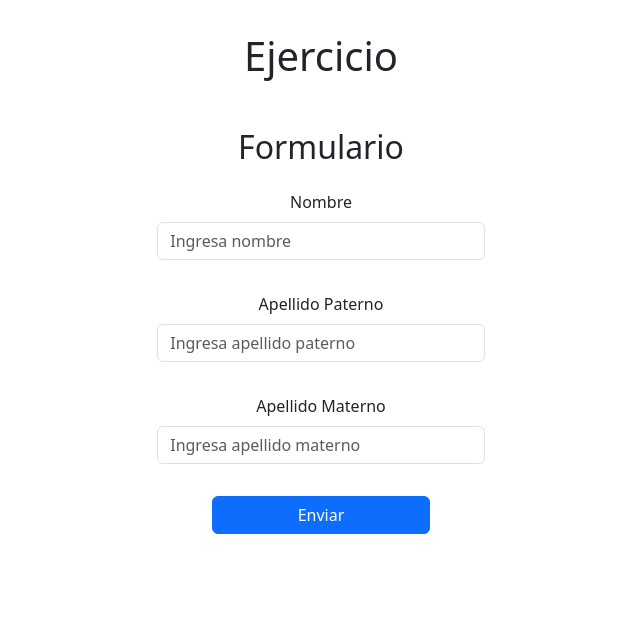
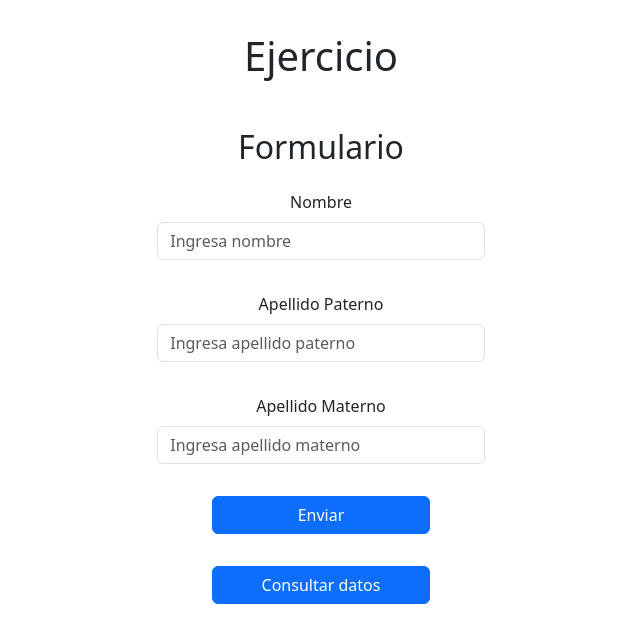
Before and after one commit to Zeifen/ProyectoFS, a React (Vite) app in the folder Proyecto_Fullstack/Proyecto_FS_Frontend/: page /form in a window 1280 px wide. Shown: the top 642 px of the page, without its empty margins (319-959 px from the left). Built offline with nearby package versions, Linux system fonts and the light colour scheme.

Commit message:
Fix: se agrega onSubmit al Form para required, Feat: Se cre Consult para validar info.

```diff
--- a/Proyecto_Fullstack/Proyecto_FS_Frontend/src/css/styles.css
+++ b/Proyecto_Fullstack/Proyecto_FS_Frontend/src/css/styles.css
@@ -10,4 +10,5 @@
 
   .button-login-size {
     width: 20%;
+    margin-bottom: 2rem;
   }
--- a/Proyecto_Fullstack/Proyecto_FS_Frontend/src/main.jsx
+++ b/Proyecto_Fullstack/Proyecto_FS_Frontend/src/main.jsx
@@ -6,7 +6,7 @@ import "./css/styles.css";
 import ReactDOM from "react-dom/client";
 import { createBrowserRouter, RouterProvider } from "react-router-dom";
 //Components
-import { Home, Form } from "./pages";
+import { Home, Form, Consult } from "./pages";
 import { FrontLayout } from "./components";
 
 const router = createBrowserRouter(
@@ -23,6 +23,10 @@ const router = createBrowserRouter(
           path: "/form",
           element: <Form />,
         },
+        {
+          path: "/consult",
+          element: <Consult />,
+        },
       ],
     },
   ],
--- /dev/null
+++ b/Proyecto_Fullstack/Proyecto_FS_Frontend/src/pages/Consult.jsx
@@ -0,0 +1,9 @@
+import React from 'react';
+
+const Consult = () => {
+  return (
+    <div>Consult data from Backend</div>
+  )
+};
+
+export default Consult;
--- a/Proyecto_Fullstack/Proyecto_FS_Frontend/src/pages/Form.jsx
+++ b/Proyecto_Fullstack/Proyecto_FS_Frontend/src/pages/Form.jsx
@@ -1,8 +1,10 @@
 import { useState, useContext } from "react";
 import ConstantsContext from '../context/Context';
+import { useNavigate } from "react-router-dom";
 
 const Form = () => {
 
+  const navigate = useNavigate();
   const { contextName, contextFirstName, contextSecondName } = useContext(ConstantsContext);
 
   const [name, setName] = useState("");
@@ -17,10 +19,14 @@ const Form = () => {
     setSecondName("");
   };
 
+  const handleConsult = () => {
+    navigate("/consult");
+  };
+
   return (
     <div className="container mt-5">
       <h2 className="mb-4">Formulario</h2>
-      <form>
+      <form onSubmit={handleSubmit}>
         <div className="row">
           <div className="col-sm-12">
             <label htmlFor="name" className="form-label">{contextName}</label>
@@ -35,10 +41,13 @@ const Form = () => {
             <input className="form-control input-size" type="text" placeholder="Ingresa apellido materno" value={secondName} onChange={(e) => setSecondName(e.target.value)} required/>
           </div>
           <div className="col-sm-12">
-            <button className="btn-primary btn button-login-size" type="submit" onClick={handleSubmit}>Enviar</button>
+            <button className="btn-primary btn button-login-size" type="submit">Enviar</button>
           </div>
         </div>
       </form>
+      <div className="col-sm-12">
+        <button className="btn-primary btn button-login-size" type="submit" onClick={handleConsult}>Consultar datos</button>
+      </div>
     </div>
   );
 };
--- a/Proyecto_Fullstack/Proyecto_FS_Frontend/src/pages/index.js
+++ b/Proyecto_Fullstack/Proyecto_FS_Frontend/src/pages/index.js
@@ -1,2 +1,3 @@
 export { default as Home } from "./Home";
 export { default as Form } from "./Form";
+export { default as Consult } from "./Consult";
```
